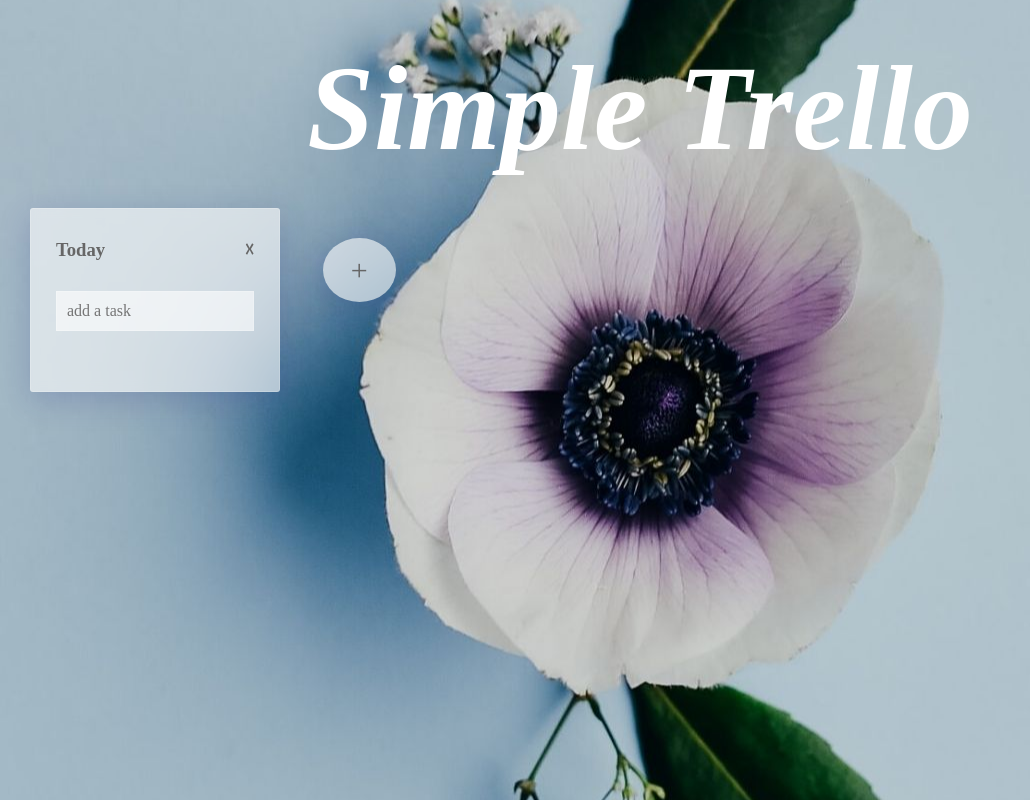
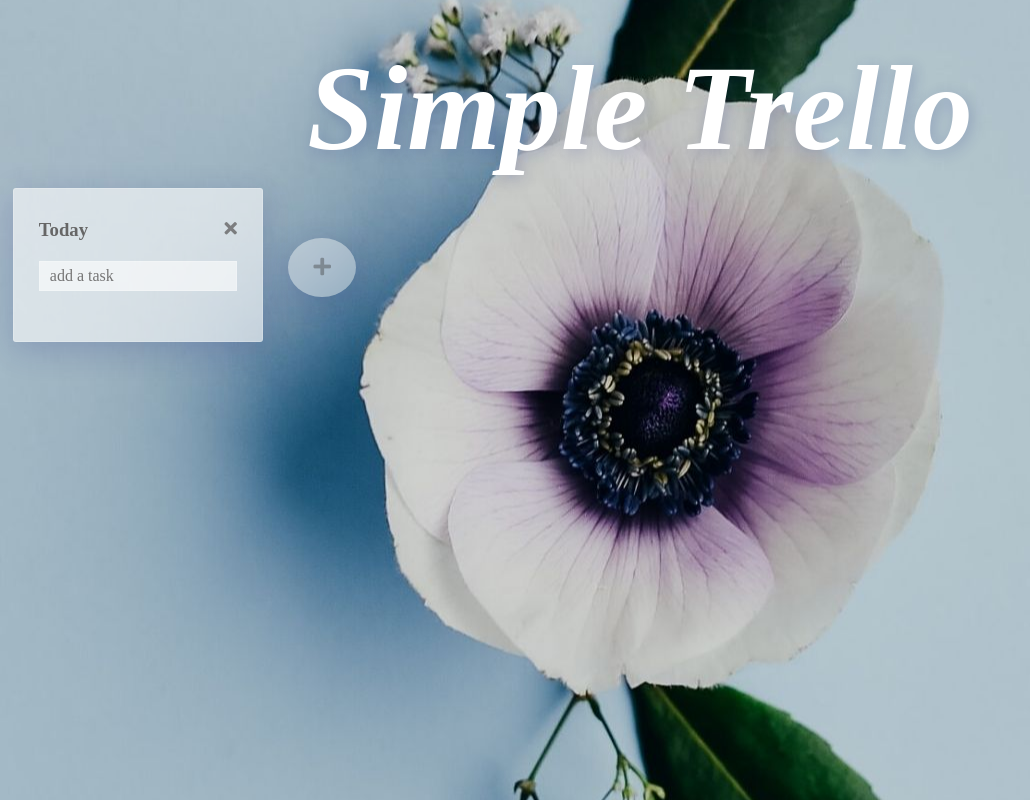
Before and after one commit to Yukina-Omori/simple-trello, a React (Create React App) app: page / in a window 1280 px wide. Shown: the whole page, without its empty margins (0-1030 px from the left). Built offline with nearby package versions, Linux system fonts and the light colour scheme.

Commit message:
rerechange

```diff
--- a/public/index.html
+++ b/public/index.html
@@ -11,6 +11,7 @@
     />
     <link rel="apple-touch-icon" href="%PUBLIC_URL%/logo192.png" />
     <link rel="manifest" href="%PUBLIC_URL%/manifest.json" />
+    <link href="https://cdnjs.cloudflare.com/ajax/libs/font-awesome/5.15.2/css/all.min.css" rel="stylesheet">
     <title>Simple Trello</title>
   </head>
   <body>
--- a/src/components/task/Task.jsx
+++ b/src/components/task/Task.jsx
@@ -11,7 +11,7 @@
         <div className="taskBox" key={task.id} ref={provided.innerRef} {...provided.draggableProps} {...provided.dragHandleProps}>
           <p className="taskText">{task.text}</p>
           <button className="trashButton" onClick={() => handleDelete(task.id)}>
-            close
+          <i className="fas fa-trash-alt"></i>
           </button>
         </div>
       )}
--- a/src/components/task/TaskCards.jsx
+++ b/src/components/task/TaskCards.jsx
@@ -19,7 +19,7 @@
     <DragDropContext onDragEnd={handleDragEnd}>
       <Droppable droppableId="droppable" direction="horizontal">
         {(provided) => (
-    <div className="taskCardArea" {...provided.droppableProprs} ref={provided.innerRef}>
+    <div className="taskCardArea" {...provided.droppableProps} ref={provided.innerRef}>
       {taskCardsList.map((taskCard, index) => (
         <TaskCard key={taskCard.id} index={index} taskCardsList={taskCardsList}
         setTaskCardsList={setTaskCardsList} taskCard={taskCard} />
--- a/src/components/task/Tasks.jsx
+++ b/src/components/task/Tasks.jsx
@@ -3,12 +3,18 @@
 import { DragDropContext } from "react-beautiful-dnd";
 import { Task } from "./Task";
 
+const reorder = (taskList, startIndex, endIndex) => {
+  //タスクを並び変える。
+  const remove = taskList.splice(startIndex, 1); //[2,3]
+  taskList.splice(endIndex, 0, remove[0]); //[2,1,3]
+};
+
 export const Tasks = ({ taskList, setTaskList }) => {
-    const handleDragEnd = (result) =>{
-      //タスクの並び替え
-      const remove = taskList.splice(result.source.index, 1);
-      taskList.splice(result.destination.index, 0, remove[0]);
-    }
+  const handleDragEnd = (result) => {
+    reorder(taskList, result.source.index, result.destination.index);
+
+    setTaskList(taskList);
+  };
   return (
     <div>
       <DragDropContext onDragEnd={handleDragEnd}>
@@ -25,7 +31,7 @@
                   />
                 </div>
               ))}
-              {provided.placeholder}
+          {provided.placeholder}
             </div>
           )}
         </Droppable>
--- a/src/components/task/button/AddTaskCardButton.jsx
+++ b/src/components/task/button/AddTaskCardButton.jsx
@@ -16,7 +16,7 @@
   return (
     <div className="addTaskCardButtonArea">
       <button className="addTaskCardButton" onClick={addTaskCard}>
-        +
+      <i className="fas fa-plus"></i>
       </button>
     </div>
   );
--- a/src/components/task/button/TaskCardDeleteButton.jsx
+++ b/src/components/task/button/TaskCardDeleteButton.jsx
@@ -15,7 +15,7 @@
         className="taskCardDeleteButton"
         onClick={() => taskCardDeleteButton(taskCard.id)}
       >
-        ☓
+      <i className="fas fa-times"></i>
       </button>
     </div>
   );
--- a/src/index.css
+++ b/src/index.css
@@ -13,6 +13,7 @@
   font-weight: 600;
   font-style: italic;
   color: white;
+  text-shadow:3px 3px 15px rgba(31, 38, 135, 0.2);
 }
 
 header {
@@ -21,49 +22,51 @@
 
 .app {
   background-image: url(../src/images/mainbg03.jpg);
-  width: 100%;
   height: 100vh;
   background-repeat: no-repeat;
   background-position: center center;
 }
 
 .taskCard {
-  background: rgba(255, 255, 255, 0.6);
-  box-shadow: 0 8px 32px 0 rgba(31, 38, 135, 0.2);
-  backdrop-filter: blur(4px);
-  -webkit-backdrop-filter: blur(4px);
   border-radius: 3px;
   border: 1px solid rgba(255, 255, 255, 0.18);
   width: 250px;
   padding: 30px 25px;
-  margin: 30px;
+  margin: 10px 1%;
+  background: rgba(255, 255, 255, 0.6);
+  box-shadow: 0 8px 32px 0 rgba(31, 38, 135, 0.2);
 }
 
 .taskCardTitleArea {
   cursor: pointer;
   color: #555;
+  width:30%;
 }
 .taskCardTitleInput {
   padding: 5px 10px;
   border: none;
-  width: 100%;
+  width: 90%;
   outline: none;
   font-size: 18px;
 }
 
 .taskAddInput {
   font-size: 16px;
-  padding: 10px 10px;
+  padding: 5px 10px;
   background-color:rgba(255, 255, 255, 0.6);
   border: 1px solid rgba(255, 255, 255, 0.2);
   outline: none;
   width: 100%;
-  margin: 30px 0;
+  margin: 20px 0;
 }
 .trashButton {
   background-color: transparent;
   border: none;
   cursor: pointer;
+  transition:opacity .3s;
+}
+.trashButton:hover{
+  opacity:.5;
 }
 
 .taskBox {
@@ -71,7 +74,9 @@
   padding: 10px;
   display: flex;
   justify-content: space-between;
+  align-items: center;
   margin-top: 10px;
+  width:100%;
 }
 
 .taskCardArea {
@@ -79,8 +84,8 @@
   justify-content: flex-start;
   align-items: flex-start;
   flex-wrap: wrap;
+  max-width:1300px;
   margin:0 auto;
-  max-width:1300px;
 }
 
 .addTaskCardButtonArea {
@@ -89,12 +94,12 @@
 }
 
 .addTaskCardButton {
-  padding: 15px 28px;
-  font-size: 30px;
+  padding: 18px 25px;
+  font-size: 20px;
   border: none;
   border-radius: 50%;
   cursor: pointer;
-  background: rgba(255, 255, 255, 0.6);
+  background: rgba(255, 255, 255, 0.4);
   box-shadow: 0 8px 32px 0 rgba(31, 38, 135, 0.2);
   backdrop-filter: blur(4px);
   -webkit-backdrop-filter: blur(4px);
@@ -104,6 +109,10 @@
 .addTaskCardButton:hover {
   transform: translate(3px, 3px);
   box-shadow: none;
+}
+
+.fa-plus{
+  color:rgba(58, 58, 58, 0.4);
 }
 
 .taskCardTitleAndTasCardDeleteButtonArea {
@@ -117,4 +126,10 @@
   cursor: pointer;
   font-size: 18px;
   font-weight: 600;
+  opacity:.8;
+  transition:opacity .3s;
 }
+
+.taskCardDeleteButton:hover{
+  opacity:.5;
+}
```
